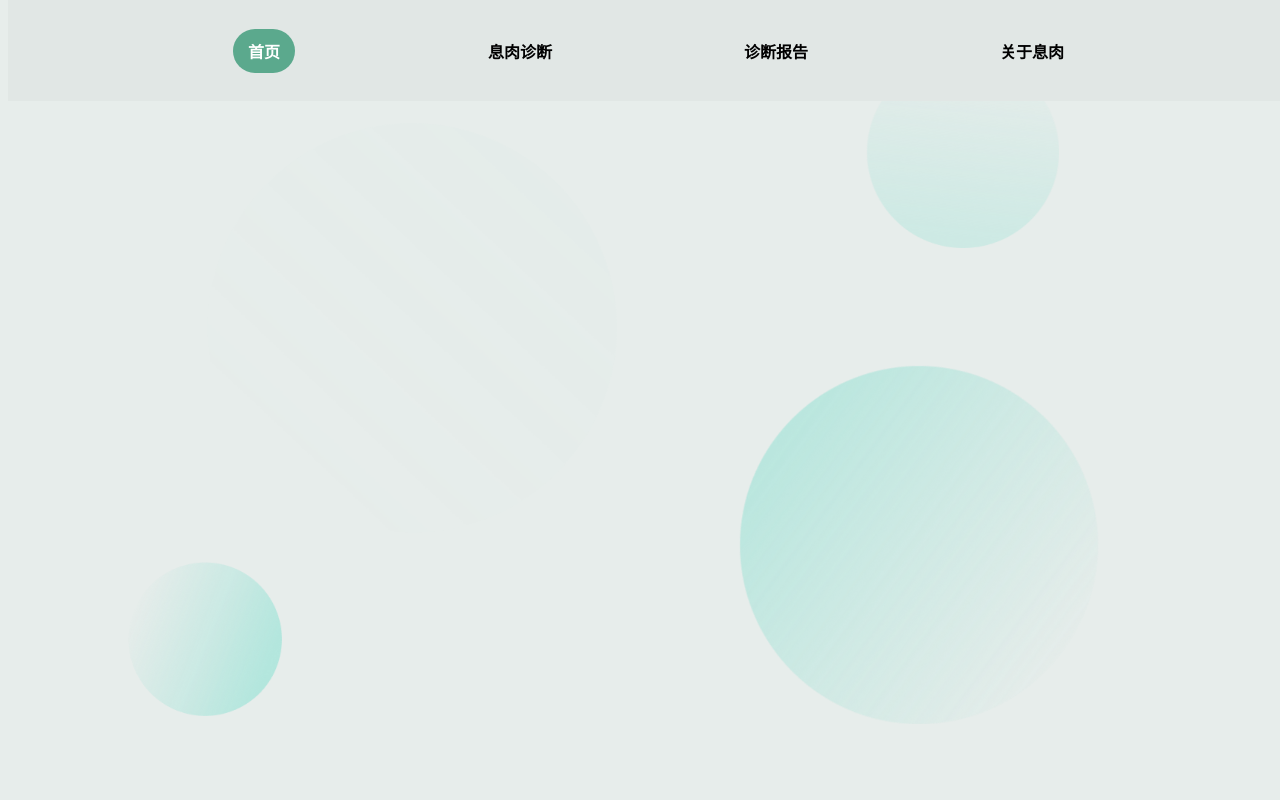
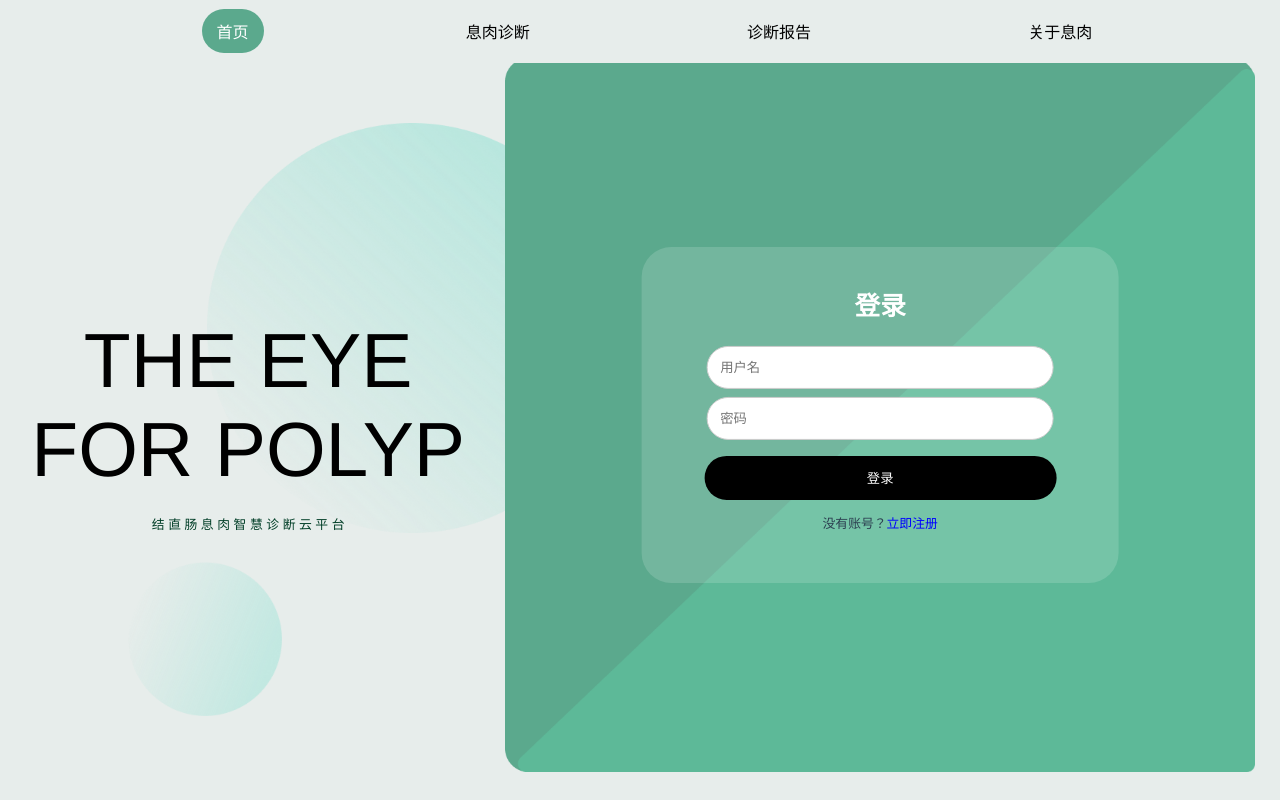
Before and after one commit to OOrangeeee/SEPFE, a Vue app: page /login in a window 1280 px wide. Before the commit this address had no page. Built offline with nearby package versions, Linux system fonts and the light colour scheme.

Commit message:
feat(login):add login view

```diff
--- a/src/App.vue
+++ b/src/App.vue
@@ -1,10 +1,14 @@
 <template>
-  <router-view/>
-  <NavBar/>
-  <BackGroundContainer/>
+  <div id="app">
+    <NavBar/>
+    <BackGroundContainer/>
+    <router-view v-slot="{ Component }">
+      <transition name="fade" mode="out-in">
+        <component :is="Component" v-if="Component"/>
+      </transition>
+    </router-view>
+  </div>
 </template>
-
-// 引入bootstrap
 
 <script>
 import NavBar from "@/components/NavBar.vue";
@@ -28,17 +32,12 @@ export default {
   text-align: center;
   color: #2c3e50;
 }
-
-nav {
-  padding: 30px;
+.fade-enter-active, .fade-leave-active {
+  transition: opacity 0.5s, transform 0.5s;
+  transform-origin: center center;
 }
-
-nav a {
-  font-weight: bold;
-  color: #2c3e50;
-}
-
-nav a.router-link-exact-active {
-  color: #42b983;
+.fade-enter, .fade-leave-to {
+  opacity: 0;
+  transform: scale(0.95);
 }
 </style>
--- a/src/components/BackGroundContainer.vue
+++ b/src/components/BackGroundContainer.vue
@@ -22,7 +22,7 @@ export default {
   height: 100%;
   pointer-events: none;
   background-color: #E7EDEB;
-  z-index: -1; /* 确保背景始终位于其他内容之下 */
+  z-index: -1;
 }
 .corner-image {
   position: absolute;
--- a/src/components/NavBar.vue
+++ b/src/components/NavBar.vue
@@ -37,30 +37,29 @@ export default {
 <style scoped>
 .navbar {
   width: 100%;
-  background-color: #e1e7e5;
+  background-color: #E7EDEB;
+  padding: 0.5%;
   position: fixed;
   top: 0;
-  padding: 2% 0;
   height: 50px;
-  overflow: hidden;
   z-index: 1000;
 }
 
 .nav-list {
-  position: absolute;
+  display: flex;
+  justify-content: space-evenly; /* 均匀分布 */
+  align-items: center; /* 垂直居中 */
   width: 100%;
   height: 100%;
-  top: 0;
-  left: 0;
   list-style-type: none;
   margin: 0;
   padding: 0;
 }
+
 .nav-list li {
-  position: absolute;
-  top: 50%;
-  transform: translate(-50%, -50%);
+  transform: none; /* 移除之前的transform */
 }
+
 .nav-list a {
   display: inline-block;
   padding: 10px 15px;
@@ -68,6 +67,7 @@ export default {
   color: black;
   border-radius: 30px;
 }
+
 .nav-list a.active {
   background-color: #5BA98D;
   color: white;
--- a/src/router/index.js
+++ b/src/router/index.js
@@ -1,5 +1,6 @@
 import { createRouter, createWebHistory } from 'vue-router'
 import HomeView from '../views/HomeView.vue'
+import loginView from "@/views/LoginView.vue";
 
 const routes = [
   {
@@ -7,6 +8,11 @@ const routes = [
     name: 'home',
     component: HomeView
   },
+  {
+    path: '/login',
+    name: 'LoginPage',
+    component: loginView
+  }
 ]
 
 const router = createRouter({
--- a/src/views/HomeView.vue
+++ b/src/views/HomeView.vue
@@ -1,14 +1,15 @@
 <template>
   <div class="home">
     <h1>THE EYE<br>FOR POLYP</h1>
-    <h2>结直肠息肉智慧诊断云平台</h2>
-    <button @click="goToLogin">开始使用</button>
+    <h2>结 直 肠 息 肉 智 慧 诊 断 云 平 台</h2>
+    <button @click="goToLogin">开 始 使 用</button>
   </div>
 </template>
 
 <script>
 export default {
-  name: "MainPage",
+  // eslint-disable-next-line vue/multi-word-component-names
+  name: "home",
   methods: {
     goToLogin() {
       this.$router.push('/login');
@@ -23,37 +24,39 @@ export default {
   flex-direction: column;
   align-items: center;
   justify-content: center;
-  height: calc(100vh - 50px); /* 减去导航栏的高度 */
-  margin-top: 50px; /* 设置顶部边距等于导航栏高度 */
+  height: calc(100vh - 30px);
+  margin-top: 30px;
   text-align: center;
 }
 
 h1 {
-  font-size: 150px; /* 大字体大小 */
+  font-size: 10.5vw;
+  font-weight: lighter;
   margin: 0;
   padding: 0;
   color: black;
 }
 
 h2 {
-  color: #003E27; /* 字体颜色为深绿色 */
-  font-size: 24px; /* 较小字体大小 */
-  margin-top: 20px; /* 与标题之间的间距 */
+  color: #003E27;
+  font-weight: normal;
+  font-size: 1vw;
+  margin-top: 2.5vh;
 }
 
 button {
-  font-size: 20px;
-  color: #E7EDEB; /* 设置按钮字体颜色为浅灰绿色 */
+  font-size: 1.5vw;
+  color: #E7EDEB;
   background-color: black;
   border: none;
-  border-radius: 30px; /* 增加圆角矩形的圆度 */
-  padding: 15px 40px; /* 增加内边距使按钮更长一些 */
-  margin-top: 30px;
+  border-radius: 30px;
+  padding: 1vh 2.5vw;
+  margin-top: 2.5vh;
   cursor: pointer;
   outline: none;
 }
 
 button:hover {
-  background-color: #333; /* 鼠标悬停时背景色变深 */
+  background-color: #333;
 }
 </style>
--- /dev/null
+++ b/src/views/LoginView.vue
@@ -0,0 +1,134 @@
+<template>
+  <div class="container">
+    <div class="left-panel">
+      <div class="home">
+        <h1>THE EYE<br>FOR POLYP</h1>
+        <h2>结 直 肠 息 肉 智 慧 诊 断 云 平 台</h2>
+      </div>
+    </div>
+    <div class="right-panel">
+      <div class="login-background">
+        <div class="login-box">
+          <h3>登录</h3>
+          <input type="text" placeholder="用户名" />
+          <input type="password" placeholder="密码" />
+          <button @click="login">登录</button>
+          <p>没有账号？<a @click="goToRegister">立即注册</a></p>
+        </div>
+      </div>
+    </div>
+  </div>
+</template>
+
+<script>
+export default {
+  name: "LoginPage",
+  methods: {
+    login() {
+      // 登录逻辑
+    },
+    goToRegister() {
+      this.$router.push('/register');
+    }
+  }
+}
+</script>
+
+<style scoped>
+.container {
+  display: flex;
+  height: calc(100vh - 30px);
+  margin-top: 30px;
+}
+.left-panel, .right-panel {
+  width: 38%;
+  display: flex;
+  align-items: center;
+  justify-content: center;
+}
+.right-panel {
+  width: 62%;
+  position: relative; /* 设置为相对定位的参考 */
+  display: flex;
+  align-items: center;
+  justify-content: center;
+  background-image: url('@/assets/loginBackGround.png');
+  background-size: cover;
+  background-position: center;
+  height: 100%; /* 确保占满整个可视高度 */
+}
+.home {
+  display: flex;
+  flex-direction: column;
+  align-items: center;
+  justify-content: center;
+  height: calc(100vh - 50px);
+  margin-top: 30px;
+  text-align: center;
+}
+h1 {
+  font-size: 6vw;
+  font-weight: lighter;
+  margin: 0;
+  padding: 0;
+  color: black;
+}
+
+h2 {
+  color: #003E27;
+  font-weight: normal;
+  font-size: 1vw;
+  margin-top: 2.5vh;
+}
+
+h3 {
+  font-size: 2vw;
+  color: white;
+  padding: 0;
+  margin: 0 0 2vh;
+}
+.login-box {
+  background-color: rgba(255, 255, 255, 0.15);
+  padding: 3vw;
+  border-radius: 30px;
+  width: 60%;
+  position: absolute;
+  top: 50%;
+  left: 50%;
+  transform: translate(-50%, -50%);
+  max-width: 400px;
+  text-align: center;
+  display: flex;
+  flex-direction: column;
+  align-items: center;
+}
+
+input {
+  width: 80%;
+  padding: 1vw;
+  margin-top: 1vh;
+  border-radius: 30px;
+  border: 1px solid #ccc;
+}
+button {
+  width: 88%;
+  padding: 1vw;
+  margin-top: 2vh;
+  background-color: black;
+  color: white;
+  border-radius: 30px;
+  border: none;
+  cursor: pointer;
+}
+button:hover {
+  background-color: #333;
+}
+p{
+  font-size: 1vw;
+}
+a {
+  color: blue;
+  cursor: pointer;
+  font-size: 1vw;
+}
+</style>
```
Also changed, not shown: src/assets/loginBackGround.png (added).
